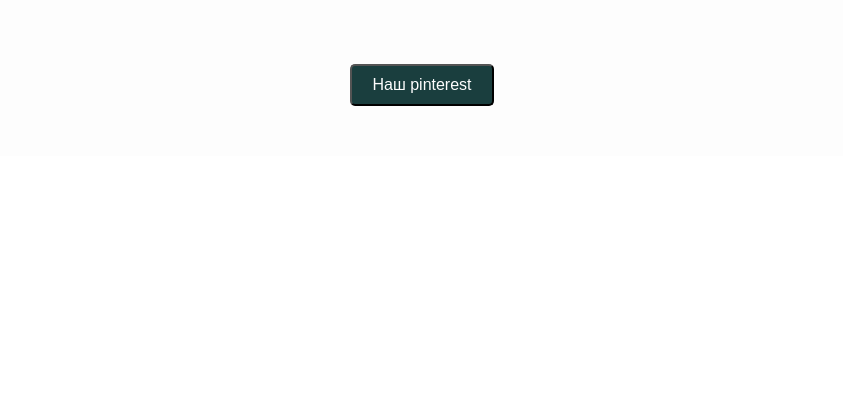
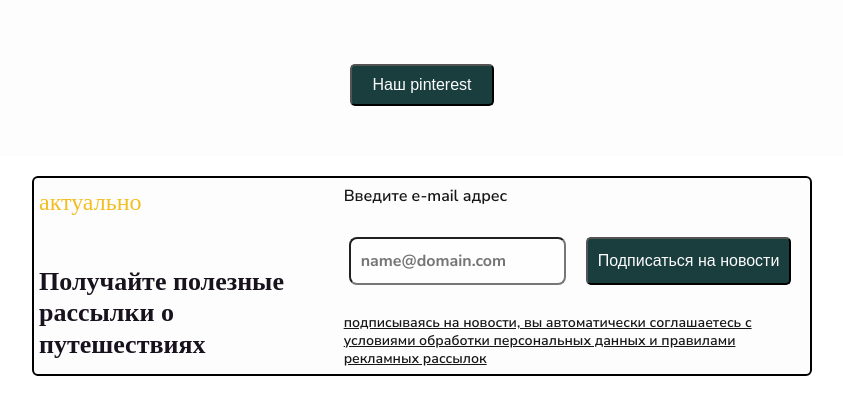
Before and after one commit to Madinv/RUMTIBET, a plain HTML site: page index.html in a window 1280 px wide. Shown: the part 4532-4928 px from the top of the page, without its empty margins (218-1061 px from the left). Before the commit the page ends 4688 px from the top, so only its background shows below. Drawn offline with Linux system fonts and the light colour scheme.

Commit message:
ещe 1 блок коммит

```diff
--- a/index.css
+++ b/index.css
@@ -591,3 +591,73 @@ grid-template-rows : repeat(2, 1fr);
     grid-column: 4 / 5;
     grid-row: 2 / 2;
 }
+
+.seventh-block{
+    display: flex;
+    justify-content: center;
+    align-items: center;
+    max-width: 1180px;
+    max-height: 196px;
+    background-color: #FDFDFD;
+    border-radius: 6px;
+    margin: 20px 250px;
+    border:2px solid black ;
+    gap: 20px;
+}
+.form2{
+    display: flex;
+    flex-direction: column;
+    align-items: flex-start;
+    justify-content: flex-start;
+
+}
+
+.form-main{
+    display: flex;
+    justify-content: flex-start;
+    /* gap: 10px; */
+    margin: 5px;
+}
+
+.form-text{
+    background-color: var(--primary-color);
+}
+
+.form-button{
+    color:var(--primary-color);
+    background-color: #1A3E3E;
+    padding: 0px 10px;
+    border-radius: 5px;
+    font-size: 16px;
+    margin:10px;
+}
+.form-links{
+    display: flex;
+    flex-direction: column;
+    align-items: flex-start;
+    padding-left: 5px;
+}
+
+.about-our5{
+    color: #18121E;
+    font-size: 26px;
+    font-weight: 800;
+    line-height: 31.2px;
+}
+.form-text{
+    color: #171717;
+    font-size: 16px;
+    line-height: 20px;
+    font-weight: 600;
+    padding: 0px 10px;
+    font-family: "Nunito Sans", sans-serif;
+}
+.email-text{
+    color: #171717;
+    font-size: 14px;
+    line-height: 18px;
+    font-weight: 600;
+    text-decoration: underline;
+    padding: 0px 10px;
+    font-family: "Nunito Sans", sans-serif;
+}
--- a/index.html
+++ b/index.html
@@ -254,5 +254,25 @@
             <button class="grid-button">Наш pinterest</button>
         </div>
 
+
+
+        <div class="seventh-block">
+           <div class="form-links">
+              <p class="about-our">актуально</p>
+              <p class="about-our5">Получайте полезные рассылки о путешествиях</p>
+        </div>
+          <div class="form2">
+            <!-- <form action="#" method="get" class="register-form"> -->
+              <p class="form-text">Введите e-mail адрес</p>
+    <div class="form-main">
+    <!-- <label for="user_email">Email address</label> -->
+    <input type="email" name="email" class="main-input" placeholder="name@domain.com" required>
+    <button type="submit" class="form-button">Подписаться на новости</button>
+    </div>
+       <p class="email-text">подписываясь на новости, вы автоматически соглашаетесь с условиями обработки персональных данных и правилами рекламных рассылок</p>
+     </div>
+   </div>
+ </form>
+
 </body>
 </html>
```
